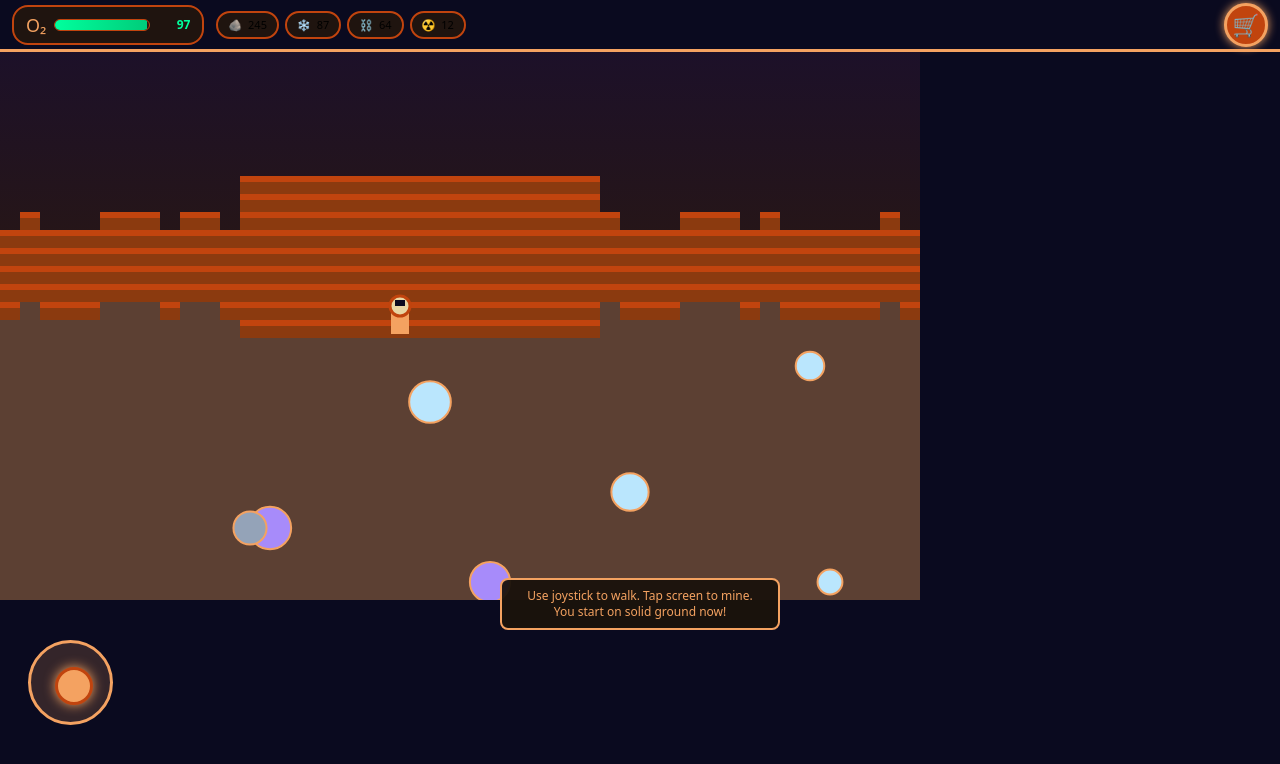
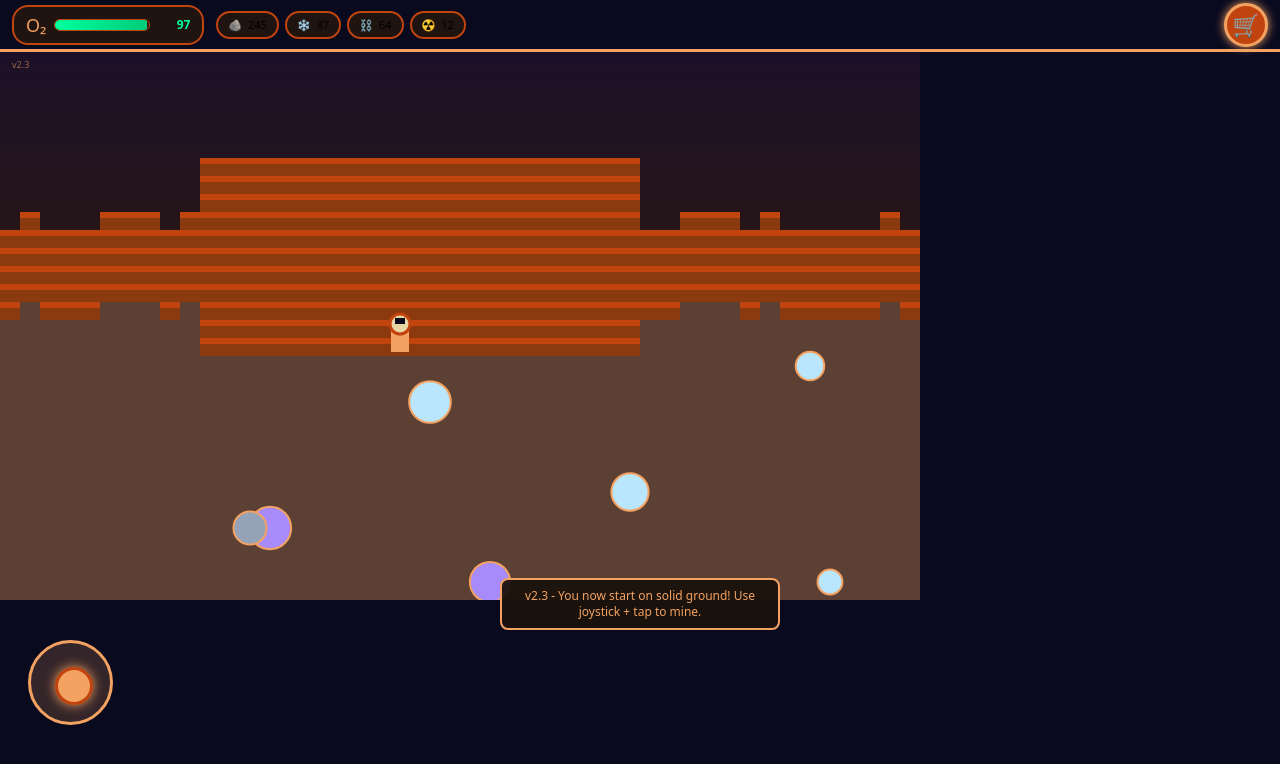
Before and after one commit to ashtonamirrezvani-oss/mars-miner-game, a plain HTML site: page index.html in a window 1280 px wide. Drawn offline with nearby package versions, Linux system fonts and the light colour scheme.

Commit message:
v2.3 - Added clear version label + extra solid starting platform + stronger spawn logic so player definitely starts on ground

```diff
--- a/index.html
+++ b/index.html
@@ -3,7 +3,7 @@
 <head>
     <meta charset="UTF-8">
     <meta name="viewport" content="width=device-width, initial-scale=1.0, maximum-scale=1.0, user-scalable=no">
-    <title>Mars Miner v2.2</title>
+    <title>Mars Miner v2.3</title>
     <script src="https://cdn.tailwindcss.com"></script>
     <style>
         body { background: #0a0a1f; font-family: 'Press Start 2P', system-ui; overflow: hidden; touch-action: none; }
@@ -16,6 +16,7 @@
         .joystick-knob { position: absolute; width: 38px; height: 38px; background: #f4a261; border: 3px solid #c1440e; border-radius: 9999px; left: 23.5px; top: 23.5px; box-shadow: 0 0 12px #f4a261; }
         .tip-box { position: absolute; bottom: 170px; left: 50%; transform: translateX(-50%); background: rgba(26, 18, 11, 0.95); border: 2px solid #f4a261; padding: 8px 16px; border-radius: 8px; font-size: 10px; max-width: 280px; text-align: center; z-index: 40; }
         .store-modal { position: absolute; top: 60px; right: 12px; width: 280px; background: #1a120b; border: 4px solid #f4a261; border-radius: 12px; z-index: 200; box-shadow: 0 10px 30px rgba(0,0,0,0.6); }
+        .version-label { position: absolute; top: 58px; left: 12px; font-size: 9px; color: #f4a261; opacity: 0.6; }
     </style>
 </head>
 <body>
@@ -38,6 +39,8 @@
             </div>
             <div onclick="toggleStore()" class="menu-btn">🛒</div>
         </div>
+
+        <div class="version-label">v2.3</div>
 
         <canvas id="game-canvas" width="800" height="520"></canvas>
 
@@ -95,7 +98,7 @@
 
     <script>
         let canvas, ctx;
-        let player = { x: 400, y: 88, vx: 0, vy: 0, width: 20, height: 26 };
+        let player = { x: 400, y: 82, vx: 0, vy: 0, width: 20, height: 26 };
         let cameraY = 0;
         let o2 = 100;
         let maxO2 = 100;
@@ -104,7 +107,7 @@
         let pockets = [];
         let terrain = [];
         let particles = [];
-        let tips = ["Dig deeper to find glowing resource pockets!", "Buy O₂ Pump → stand next to it with Ice to refill oxygen", "Tap the screen to mine (walking no longer mines automatically)", "Build Habitat + O₂ Pump early to survive!" ];
+        let tips = ["Dig deeper to find glowing resource pockets!", "Buy O₂ Pump → stand next to it with Ice to refill oxygen", "Tap the screen to mine", "Build Habitat + O₂ Pump early!" ];
         let currentTip = 0;
         let gameOver = false;
         let won = false;
@@ -134,13 +137,11 @@
             }, 900);
 
             setInterval(() => {
-                if (!gameOver && !won && buildings.some(b => b.type === 'rig')) {
-                    resources.regolith += 4; updateHUD();
-                }
+                if (!gameOver && !won && buildings.some(b => b.type === 'rig')) { resources.regolith += 4; updateHUD(); }
             }, 2800);
 
-            setTimeout(() => showTip("Use joystick to walk. Tap screen to mine. You start on solid ground now!"), 2000);
-            setTimeout(showNextTip, 7000);
+            setTimeout(() => showTip("v2.3 - You now start on solid ground! Use joystick + tap to mine."), 1800);
+            setTimeout(showNextTip, 6500);
         }
 
         function resizeCanvas() {
@@ -161,16 +162,15 @@
                 }
             }
 
-            // BIG solid starting platform (very reliable)
-            for (let x = 12; x < 30; x++) {
-                for (let y = 6; y < 14; y++) {
+            // VERY BIG solid starting platform (v2.3)
+            for (let x = 10; x < 32; x++) {
+                for (let y = 5; y < 15; y++) {
                     if (terrain[x]) terrain[x][y] = 'surface';
                 }
             }
-
-            // Extra safety layer below
-            for (let x = 12; x < 30; x++) {
-                if (terrain[x]) terrain[x][14] = 'surface';
+            // Extra thick layer
+            for (let x = 10; x < 32; x++) {
+                if (terrain[x]) terrain[x][15] = 'surface';
             }
         }
 
@@ -264,9 +264,8 @@
             player.x += mx;
             player.x = Math.max(35, Math.min(player.x, canvas.width-55));
 
-            // Strong collision
             const col = Math.floor(player.x / 20);
-            const row = Math.floor((player.y + 8) / 18); // feet position
+            const row = Math.floor((player.y + 8) / 18);
 
             if (col >= 0 && col < terrain.length && row >= 0 && row < terrain[0].length) {
                 const block = terrain[col][row];
@@ -275,12 +274,11 @@
                     player.y += player.vy;
                 } else {
                     player.vy = 0;
-                    // Snap to top of block
-                    player.y = row * 18 - 8;
+                    player.y = row * 18 - 8; // snap to ground
                 }
             }
 
-            // O2 Pump refill
+            // O2 Pump
             for (let b of buildings) {
                 if (b.type === 'o2pump') {
                     const d = Math.hypot(player.x - b.x, player.y - b.y);
```
